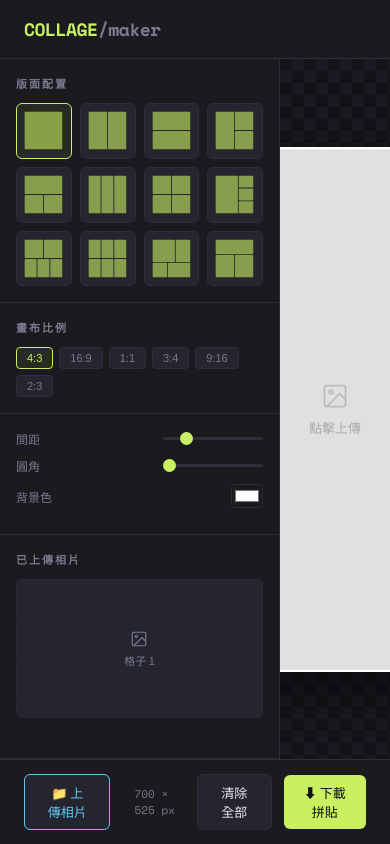
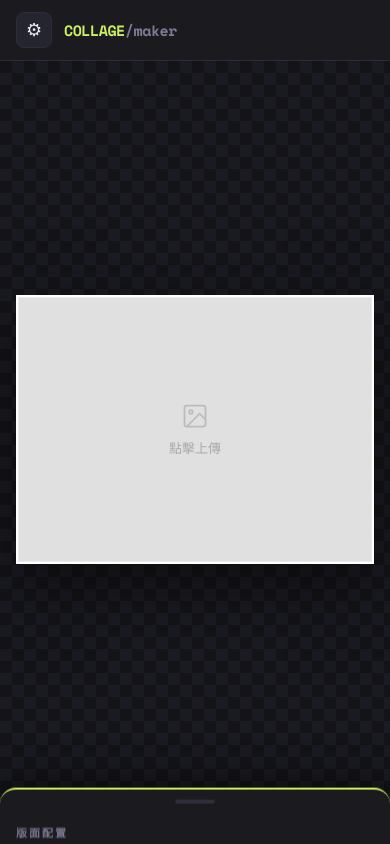
Before and after one commit to kaojarher/potocollage, a plain HTML site: page index.html in a window 390 px wide. Drawn offline with nearby package versions, Linux system fonts and the light colour scheme.

Commit message:
Add files via upload

```diff
--- a/index.html
+++ b/index.html
@@ -356,17 +356,153 @@
     font-size: 11px;
     color: var(--text-dim);
   }
+
+  /* ─── Mobile Panel Toggle Button ─── */
+  .panel-toggle {
+    display: none;
+    align-items: center; justify-content: center;
+    width: 36px; height: 36px;
+    background: var(--surface2);
+    border: 1.5px solid var(--border);
+    border-radius: 8px;
+    cursor: pointer; color: var(--text);
+    font-size: 18px; flex-shrink: 0;
+    transition: border-color 0.15s;
+  }
+  .panel-toggle:hover { border-color: var(--accent); }
+
+  /* ─── Tablet (769–1024px) ─── */
+  @media (max-width: 1024px) {
+    .panel {
+      width: 220px;
+      min-width: 220px;
+    }
+    .layouts {
+      grid-template-columns: repeat(4, 1fr);
+      gap: 6px;
+    }
+    .canvas-area { padding: 20px; }
+  }
+
+  /* ─── Mobile (≤768px) ─── */
+  @media (max-width: 768px) {
+    header { padding: 12px 16px; }
+    .logo { font-size: 15px; }
+
+    .panel-toggle { display: flex; }
+
+    .main {
+      flex-direction: column;
+      height: calc(100vh - 52px - 56px); /* header + bottom-bar */
+      overflow: hidden;
+      position: relative;
+    }
+
+    /* Panel becomes a slide-up drawer */
+    .panel {
+      position: fixed;
+      bottom: 56px; left: 0; right: 0;
+      width: 100%;
+      min-width: unset;
+      height: 65vh;
+      max-height: 65vh;
+      border-right: none;
+      border-top: 2px solid var(--accent);
+      border-radius: 16px 16px 0 0;
+      z-index: 100;
+      transform: translateY(100%);
+      transition: transform 0.3s cubic-bezier(0.4, 0, 0.2, 1);
+      box-shadow: 0 -8px 32px rgba(0,0,0,0.5);
+    }
+
+    .panel.open { transform: translateY(0); }
+
+    /* Drawer handle */
+    .panel::before {
+      content: '';
+      display: block;
+      width: 40px; height: 4px;
+      background: var(--border);
+      border-radius: 2px;
+      margin: 10px auto 4px;
+      flex-shrink: 0;
+    }
+
+    /* Panel inner scroll area for mobile */
+    .panel-inner {
+      overflow-y: auto;
+      flex: 1;
+    }
+
+    /* Canvas takes full space */
+    .canvas-area {
+      flex: 1;
+      padding: 16px;
+      overflow: auto;
+      width: 100%;
+    }
+
+    /* Overlay when panel open */
+    .panel-overlay {
+      display: none;
+      position: fixed; inset: 0;
+      background: rgba(0,0,0,0.5);
+      z-index: 99;
+    }
+    .panel-overlay.show { display: block; }
+
+    /* Bottom bar stacks on small screens */
+    .bottom-bar {
+      padding: 10px 12px;
+      gap: 8px;
+      flex-wrap: nowrap;
+      overflow-x: auto;
+    }
+
+    .btn { padding: 7px 12px; font-size: 12px; white-space: nowrap; }
+    .size-display { display: none; }
+
+    /* Photo strip becomes horizontal scroll on mobile */
+    .photos-strip {
+      flex-direction: row;
+      overflow-x: auto;
+      padding-bottom: 4px;
+    }
+
+    .photo-thumb {
+      min-width: 100px;
+      aspect-ratio: 16/9;
+      flex-shrink: 0;
+    }
+
+    /* Layouts grid wider on mobile */
+    .layouts { grid-template-columns: repeat(6, 1fr); }
+
+    /* Control row range full width */
+    input[type=range] { width: 140px; }
+  }
+
+  /* ─── Very small screens (≤480px) ─── */
+  @media (max-width: 480px) {
+    .layouts { grid-template-columns: repeat(4, 1fr); }
+    .canvas-area { padding: 10px; }
+    .bottom-bar { padding: 8px 10px; gap: 6px; }
+    .btn { padding: 6px 10px; font-size: 11px; }
+  }
 </style>
 </head>
 <body>
 
 <header>
+  <button class="panel-toggle" id="panel-toggle" aria-label="開啟設定">⚙</button>
   <div class="logo">COLLAGE<span>/maker</span></div>
 </header>
+<div class="panel-overlay" id="panel-overlay"></div>
 
 <div class="main">
   <!-- Left Panel -->
-  <div class="panel">
+  <div class="panel" id="panel">
+  <div class="panel-inner">
 
     <!-- Layout -->
     <div class="panel-section">
@@ -414,6 +550,7 @@
     </div>
 
   </div>
+  </div>
 
   <!-- Canvas -->
   <div class="canvas-area" id="canvas-area">
@@ -449,6 +586,51 @@ const state = {
 };
 
 const CANVAS_MAX = 700;
+
+// ─── Dynamic canvas max based on viewport ─────────────────────────────────────
+function getCanvasMax() {
+  const isMobile = window.innerWidth <= 768;
+  const isTablet = window.innerWidth <= 1024;
+  const canvasArea = document.getElementById('canvas-area');
+  const areaW = canvasArea ? canvasArea.clientWidth - (isMobile ? 32 : 64) : CANVAS_MAX;
+  const areaH = canvasArea ? canvasArea.clientHeight - (isMobile ? 32 : 64) : CANVAS_MAX;
+  const maxDim = Math.min(areaW, areaH, isMobile ? 480 : isTablet ? 560 : 700);
+  return Math.max(200, maxDim);
+}
+
+// ─── Mobile Panel Toggle ──────────────────────────────────────────────────────
+const panelEl = document.getElementById('panel');
+const overlayEl = document.getElementById('panel-overlay');
+const toggleBtn = document.getElementById('panel-toggle');
+
+function openPanel() {
+  panelEl.classList.add('open');
+  overlayEl.classList.add('show');
+  toggleBtn.textContent = '✕';
+}
+function closePanel() {
+  panelEl.classList.remove('open');
+  overlayEl.classList.remove('show');
+  toggleBtn.textContent = '⚙';
+}
+
+toggleBtn.addEventListener('click', () => {
+  panelEl.classList.contains('open') ? closePanel() : openPanel();
+});
+overlayEl.addEventListener('click', closePanel);
+
+// Close panel after selecting layout/ratio on mobile
+document.getElementById('layouts').addEventListener('click', () => {
+  if (window.innerWidth <= 768) setTimeout(closePanel, 300);
+});
+document.getElementById('ratio-btns').addEventListener('click', () => {
+  if (window.innerWidth <= 768) setTimeout(closePanel, 300);
+});
+
+// Recalculate canvas on resize
+window.addEventListener('resize', () => {
+  renderCollage();
+});
 
 // ─── Layout Definitions ───────────────────────────────────────────────────────
 // Each layout = array of cells: { x, y, w, h } (0–1 fractions)
@@ -535,13 +717,14 @@ document.getElementById('bg-color').addEventListener('input', e => {
 // ─── Canvas Sizing ────────────────────────────────────────────────────────────
 function getCanvasSize() {
   const { w, h } = state.ratio;
+  const MAX = getCanvasMax();
   let cw, ch;
   if (w >= h) {
-    cw = CANVAS_MAX;
-    ch = Math.round(CANVAS_MAX * h / w);
+    cw = MAX;
+    ch = Math.round(MAX * h / w);
   } else {
-    ch = CANVAS_MAX;
-    cw = Math.round(CANVAS_MAX * w / h);
+    ch = MAX;
+    cw = Math.round(MAX * w / h);
   }
   return { cw, ch };
 }
```
